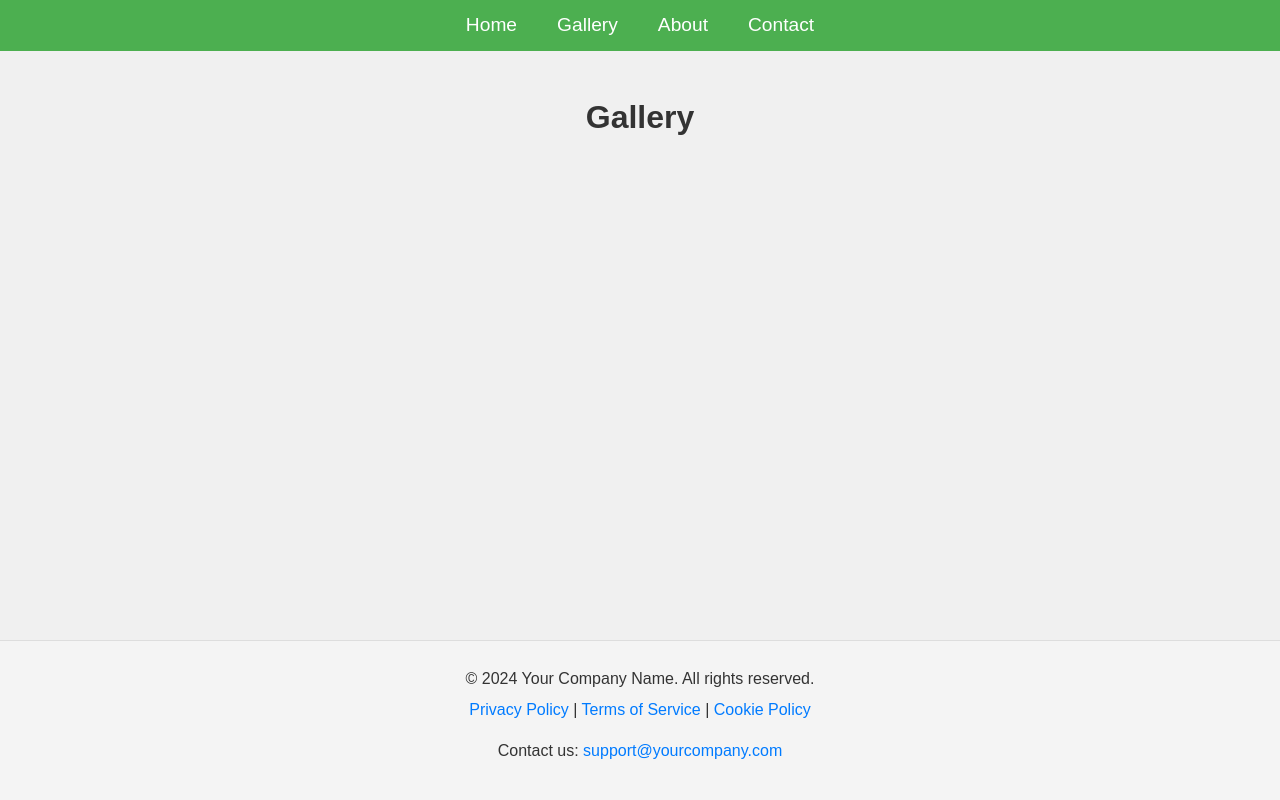
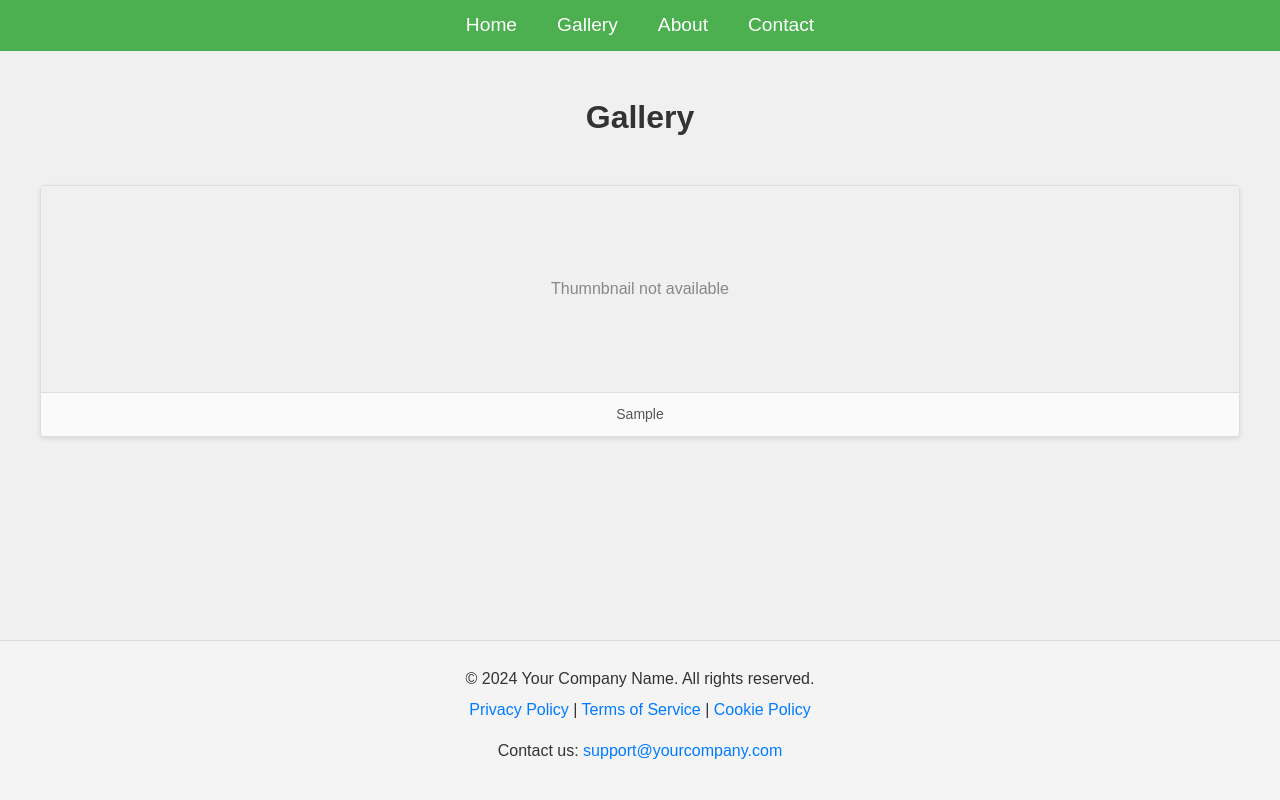
Before and after one commit to JeanMariePrevost/pyfolio, a Flask app: template src/templates/gallery.jinja in a window 1280 px wide. Run offline with Flask 3, Linux system fonts and the light colour scheme; the template is opened without the code that fills it: most values are stand-ins (such as "Sample title", 1, 10 or a date in 2020).

Commit message:
Enhance gallery grid layout

```diff
--- a/src/portfolio.py
+++ b/src/portfolio.py
@@ -29,6 +29,7 @@ class Portfolio:
         for directory, _, files in os.walk(scan_directory):
             for file in files:
                 if not any(file.endswith(ext) for ext in self.IGNORED_EXTENSIONS):
+                    print(f"Portfolio: Including asset: {file}")
                     abs_path = os.path.join(directory, file)
                     elements_with_same_name = [element for element in elements if element.get_absolute_asset_path() == abs_path]
                     if len(elements_with_same_name) == 0:
@@ -37,6 +38,8 @@ class Portfolio:
                         raise ValueError(
                             f"Multiple portfolio elements cannot have the same name: {abs_path} and {elements_with_same_name[0].get_absolute_asset_path()}"
                         )
+                else:
+                    print(f"Portfolio: Ignoring asset: {file}")
         return elements
 
     def get_elements(self):
--- a/src/static/css/styles.css
+++ b/src/static/css/styles.css
@@ -77,27 +77,76 @@ body {
 .gallery-grid {
   display: grid;
   grid-template-columns: repeat(auto-fit, minmax(200px, 1fr));
-  gap: 15px; /* Space between grid items */
+  gap: 15px;
   padding: 20px;
-  margin: 0 auto; /* Center the grid */
+  width: 100%;
+  max-width: 1200px;
+  margin: 0 auto;
 }
 
 .gallery-item {
-  overflow: hidden;
+  display: flex;
+  flex-direction: column; /* Stack image and title vertically */
+  align-items: stretch; /* Ensures elements fill their parent */
   border: 1px solid #ddd;
-  border-radius: 5px; /* Rounded corners for a polished look */
-  box-shadow: 0 2px 5px rgba(0, 0, 0, 0.1); /* Subtle shadow for depth */
+  border-radius: 5px;
+  box-shadow: 0 2px 5px rgba(0, 0, 0, 0.1);
+  overflow: hidden; /* Prevents content from overflowing the container */
+  height: 250px; /* Total height of the card */
   transition: transform 0.15s ease-out;
+  text-decoration: none;
+  /* text-decoration-line: none; */
+  /* text-decoration-style: none; */
 }
 
-.gallery-item img {
-  width: 100%; /* Ensure images fit the grid cells */
-  height: auto;
-  display: block; /* Avoid inline spacing issues */
+.gallery-item-link {
+  display: block;
+  height: 100%;
+  text-decoration: none;
+  color: inherit;
 }
 
 .gallery-item:hover {
-  transform: scale(1.04); /* Slight zoom effect on hover */
+  transform: scale(1.04);
+}
+
+.gallery-item-image {
+  flex-grow: 1; /* Takes up all available vertical space */
+  overflow: hidden; /* Ensures cropped image doesn’t overflow */
+  position: relative; /* Provides context for image content */
+}
+
+.gallery-item-image img {
+  object-fit: cover; /* Ensures image fills the container, cropping excess */
+  width: 100%;
+  height: 100%; /* Fully fills the image container */
+  display: block;
+}
+
+.unsupported-thumbnail {
+  display: flex;
+  align-items: center;
+  justify-content: center;
+  background-color: #f0f0f0;
+  height: 100%;
+  width: 100%;
+  color: #888;
+  text-align: center;
+}
+
+.gallery-item-title {
+  padding: 10px;
+  text-align: center;
+  font-size: 14px;
+  color: #555;
+  background-color: #fafafa;
+  border-top: 1px solid #ddd;
+  height: auto; /* Adjusts based on title content */
+}
+
+.gallery-item-title p {
+  margin: 0;
+  word-wrap: break-word; /* Handle long paths */
 }
 
 .footer {
--- a/src/templates/gallery.jinja
+++ b/src/templates/gallery.jinja
@@ -5,18 +5,25 @@
 
     <div class="gallery-grid">
         {% for portfolio_element in elements %}
-            <!-- DEBUG: for each, simply list the name and path -->
-            {% if portfolio_element.get_asset_type() == "image" %}
+            <a href="{{ portfolio_element.get_url_for_page() }}"
+               class="gallery-item-link">
                 <div class="gallery-item">
-                    <p>{{ portfolio_element.get_path_relative_to_portfolio() }}</p>
-                    <a href="{{ portfolio_element.get_url_for_page() }}">
-                        <img src="{{ portfolio_element.get_url_for_asset() }}"
-                             alt="{{ portfolio_element.get_file_name_without_extension() }}"
-                             width="auto"
-                             height="auto">
-                    </a>
+                    <div class="gallery-item-image">
+                        {% if portfolio_element.get_asset_type() == "image" %}
+                            <img src="{{ portfolio_element.get_url_for_asset() }}"
+                                 alt="{{ portfolio_element.get_file_name_without_extension() }}">
+                        {% else %}
+                            <div class="unsupported-thumbnail">
+                                <p>Thumnbnail not available</p>
+                            </div>
+                        {% endif %}
+                    </div>
+                    <div class="gallery-item-title">
+                        <p>{{ portfolio_element.get_path_relative_to_portfolio() }}</p>
+                    </div>
                 </div>
-            {% endif %}
+            </a>
         {% endfor %}
     </div>
+
 {% endblock content %}
```
